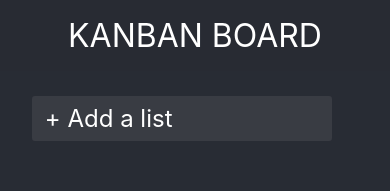
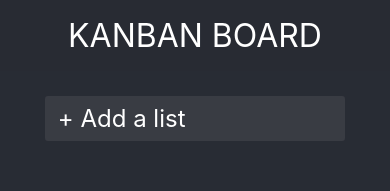
Before and after one commit to Forhadx/dnd-kanbanboard-react, a React (Create React App) app: page / in a window 390 px wide. Shown: the top 191 px of the page. Built offline with nearby package versions, Linux system fonts and the light colour scheme.

Commit message:
responsive design

```diff
--- a/public/index.html
+++ b/public/index.html
@@ -24,7 +24,7 @@
       work correctly both with client-side routing and a non-root public URL.
       Learn how to configure a non-root public URL by running `npm run build`.
     -->
-    <title>React App</title>
+    <title>Kanban Board</title>
   </head>
   <body>
     <noscript>You need to enable JavaScript to run this app.</noscript>
--- a/src/App.scss
+++ b/src/App.scss
@@ -41,6 +41,7 @@ main {
   padding-top: 6rem;
 }
 
+// ======= Kanban Board page =====
 .kanban-board {
   width: 100%;
   height: 100%;
@@ -48,6 +49,11 @@ main {
   gap: 0.5rem;
   grid-template-columns: repeat(auto-fill, 300px);
   align-items: start;
+
+  @media only screen and (max-width: 985px) {
+    justify-content: center;
+    grid-column-gap: 5%;
+  }
 
   .add-list {
     font-size: 1.5rem;
@@ -88,6 +94,7 @@ main {
       }
     }
 
+    // Dnd item card
     .dnd-item {
       display: flex;
       justify-content: space-between;
@@ -151,6 +158,7 @@ main {
   }
 }
 
+// ====== more option dropdown ========
 .more-option {
   position: relative;
 
@@ -194,6 +202,7 @@ main {
   }
 }
 
+//===== All form design
 .form {
   width: 100%;
   margin-bottom: 0.5rem;
```
Also changed, not shown: 2 other files (tests, documents, lock files or other folders).
